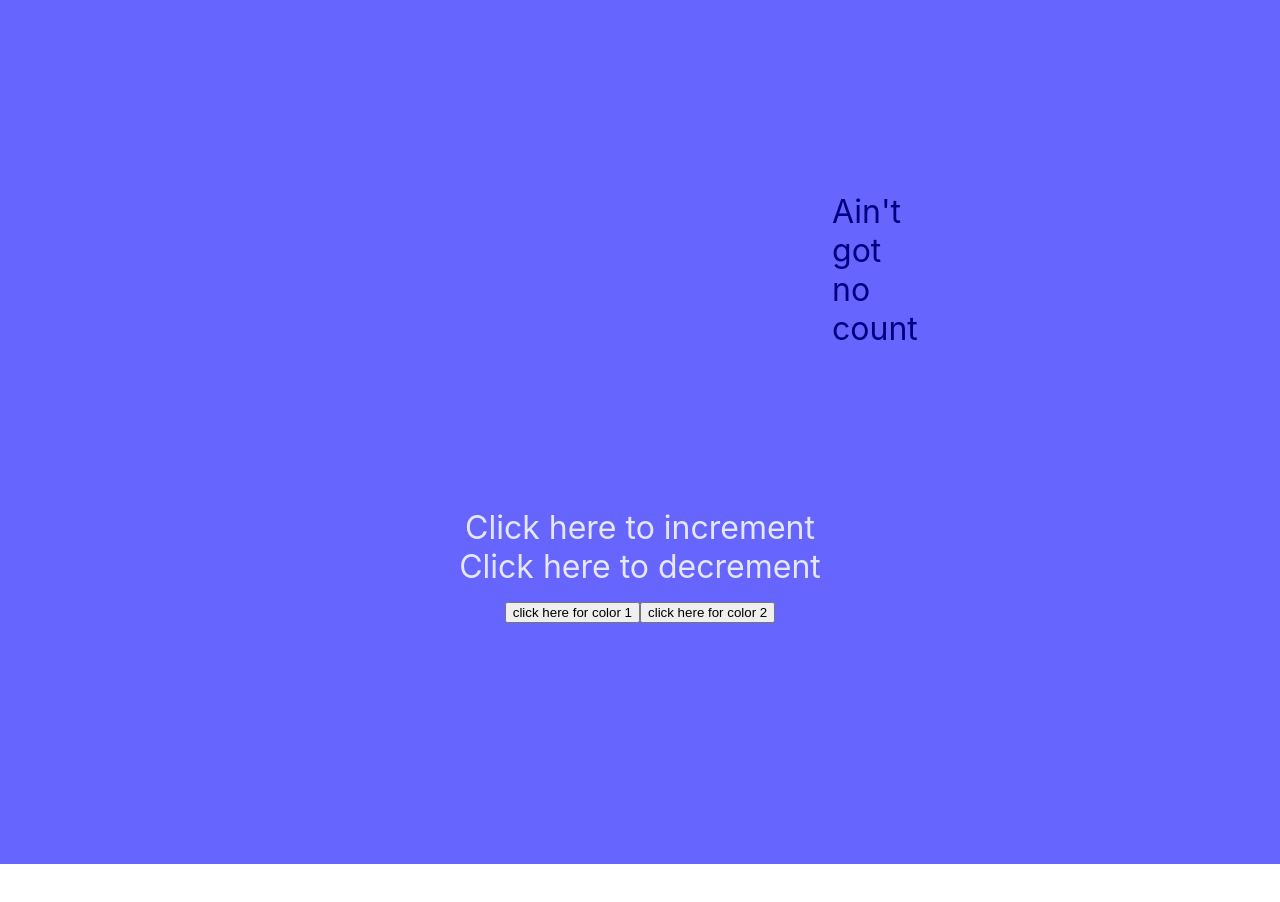
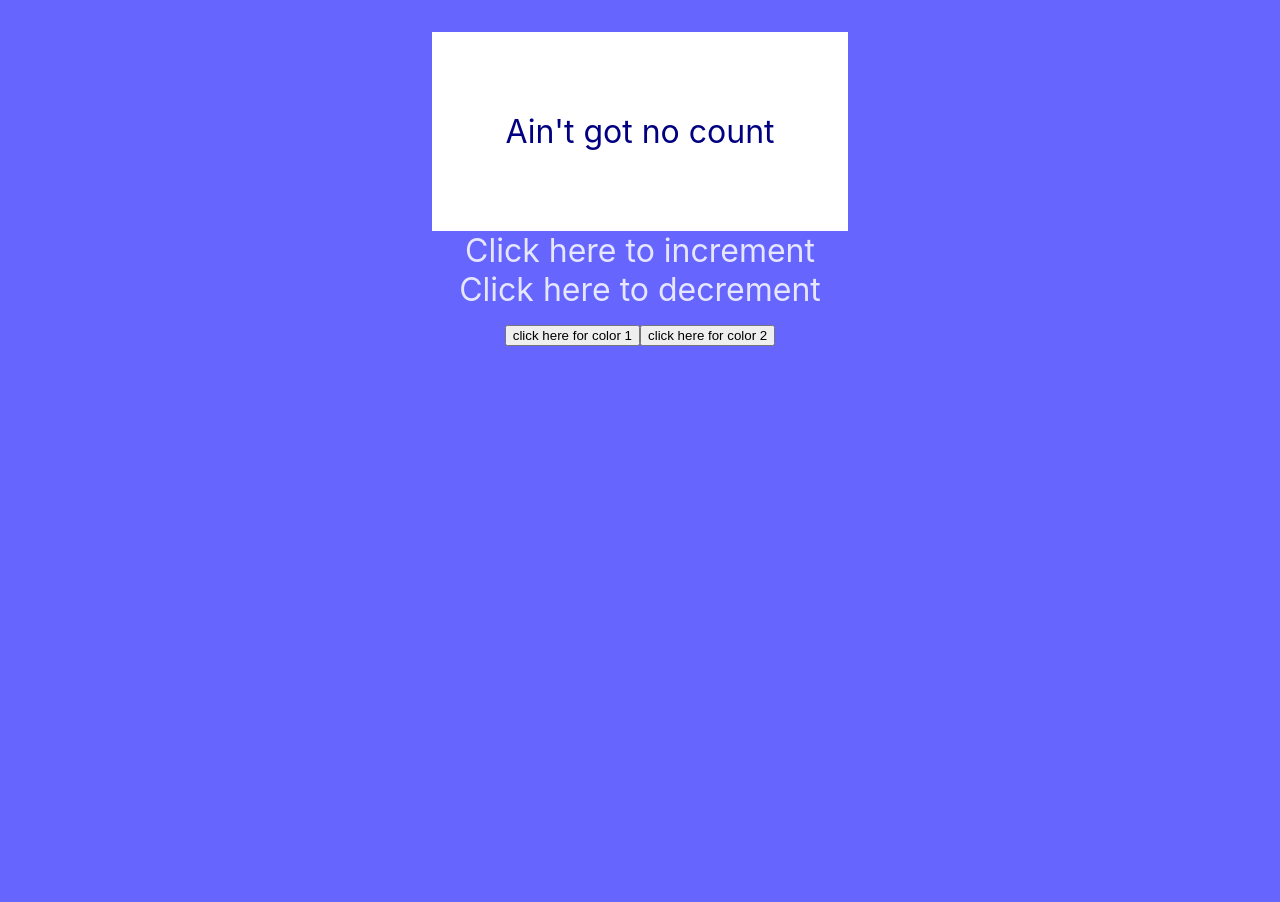
Before and after one commit to Jmuskett/Hooks_demo, a React (Create React App) app: page / in a window 1280 px wide. Shown: the top 902 px of the page. Before the commit the page ends 864 px from the top, so only its background shows below. Built offline with nearby package versions, Linux system fonts and the light colour scheme; no server answers.

Commit message:
small style fix

```diff
--- a/src/StateHookTest.js
+++ b/src/StateHookTest.js
@@ -10,7 +10,7 @@ export const StateHookTest = props => {
         display: flex;
         flex-direction: column;
         background-color: ${state.color};
-        height: 100vh;
+        height: 150vh;
         font-size: 2rem;
         padding: 2rem;
         color: ${state.textColor};
--- a/src/UseStateExample.js
+++ b/src/UseStateExample.js
@@ -4,8 +4,9 @@ import styled from "styled-components";
 export const UseStateExample = () => {
     let Card = styled.div`
         background-color: white;
-        padding: 10rem 0;
-        margin: 0rem 50rem;
+        margin: auto 25rem;
+        padding: 5rem 0;
+
         color: #000080;
     `;
 
```
